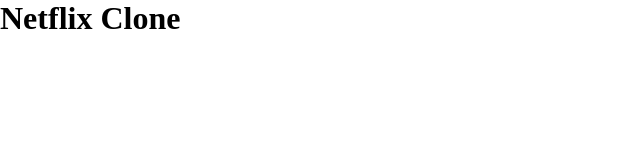
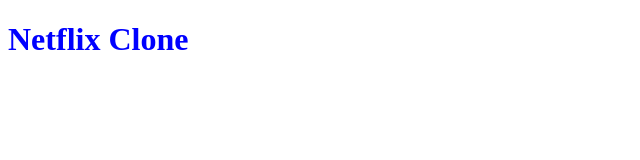
Before and after one commit to hayatharoon/Html-css-and-javascript, a plain HTML site: page netflix clone/index.html in a window 1280 px wide. Shown: the whole page, without its empty margins (0-640 px from the left). Drawn offline with Linux system fonts and the light colour scheme.

Commit message:
change in css file

```diff
--- a/netflix clone/style.css
+++ b/netflix clone/style.css
@@ -1,2 +1,3 @@
 *{
- margin:0}
+  color:blue;
+}
```
